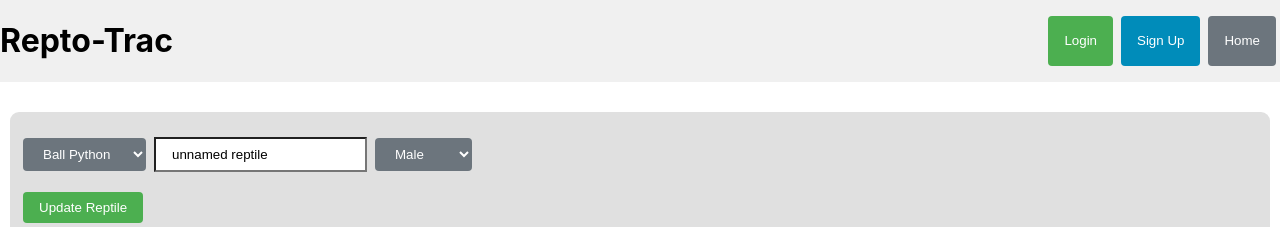
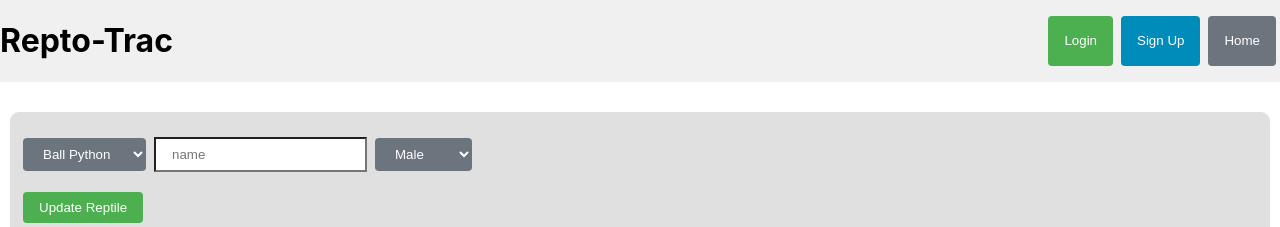
Before and after one commit to Tyler-Johnston/Reptile-Tracker, a React (Vite) app in the folder client/: page /reptile/1 in a window 1280 px wide. Shown: the top 227 px of the page. Built offline with nearby package versions, Linux system fonts and the light colour scheme; no server answers.

Commit message:
validating inputs in dashbaord and reptile

```diff
--- a/client/src/pages/Dashboard.tsx
+++ b/client/src/pages/Dashboard.tsx
@@ -23,7 +23,7 @@ interface Schedule {
 
 export const Dashboard = () => {
   const [species, setSpecies] = useState("ball_python");
-  const [name, setName] = useState("unnamed reptile");
+  const [name, setName] = useState("");
   const [sex, setSex] = useState("m");
   const [reptiles, setReptiles] = useState<Reptile[]>([]);
   const [tasks, setTasks] = useState<string[]>([]);
@@ -46,7 +46,12 @@ export const Dashboard = () => {
     });
     const reptileData = await result.json()
     const reptile = reptileData.reptile;
-    setReptiles([...reptiles, reptile]);
+    if (reptile != undefined) {
+      setReptiles([...reptiles, reptile]);
+    }
+    else {
+      alert("make sure the reptile has a name")
+    }
   }
 
   async function getAllReptiles() {
--- a/client/src/pages/Reptile.tsx
+++ b/client/src/pages/Reptile.tsx
@@ -57,7 +57,7 @@ export const Reptile = () => {
 
   // Update Reptile Data
   const [species, setSpecies] = useState("ball_python");
-  const [name, setName] = useState("unnamed reptile");
+  const [name, setName] = useState("");
   const [sex, setSex] = useState("m");
 
   async function getAllFeedings() {
@@ -181,6 +181,11 @@ export const Reptile = () => {
       name,
       sex
     }
+
+    if (name === "" || name === undefined) {
+      alert("make sure the reptile has a name")
+    }
+    else {
       const result = await fetch(`http://localhost:8000/reptile/${id}`, {
         method: "put",
         headers: {
@@ -189,6 +194,7 @@ export const Reptile = () => {
         credentials: "include",
         body: JSON.stringify(body)
       })
+    }
   }
 
   useEffect(() => {
```
Lines whose indentation alone changed are shown as unchanged.
